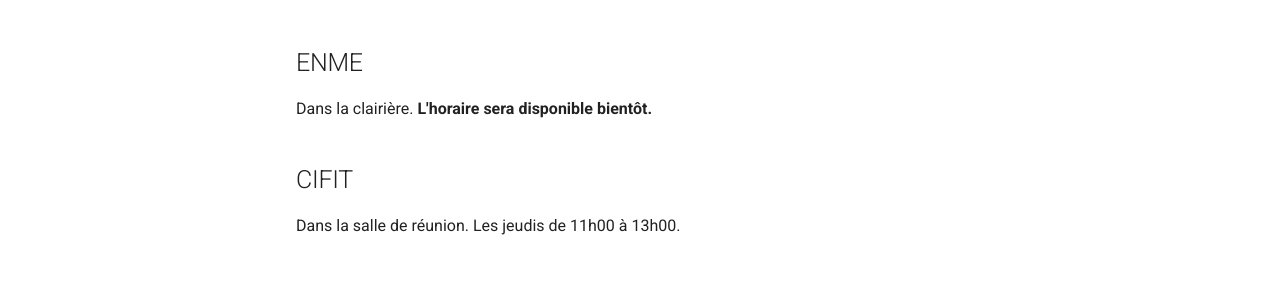
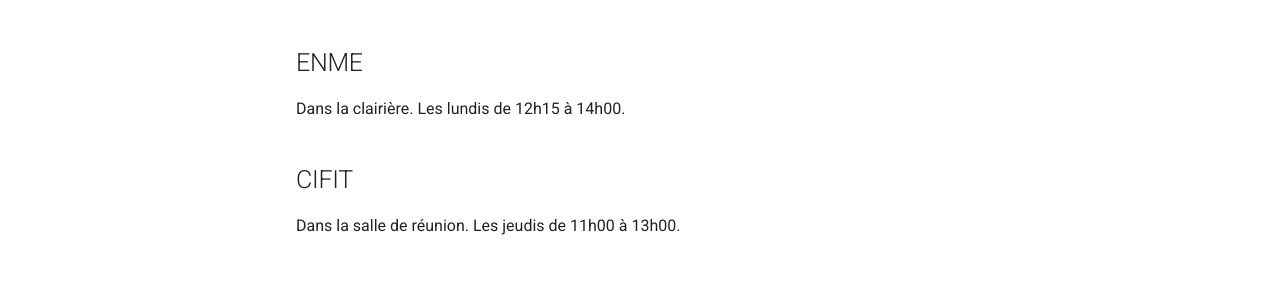
Before and after one commit to cegepvictoetienne/techinfo, an MkDocs documentation site: the page built from wiki/centre-aide-informatique.md, in a window 1280 px wide and 938 px high. Shown: the part 515-798 px from the top of the window. Built offline with MkDocs 1.6.1 and Material for MkDocs 9.7.7, drawn with Linux system fonts in a browser that asks for light colours.

Commit message:
ajout horaire emne

```diff
--- a/wiki/centre-aide-informatique.md
+++ b/wiki/centre-aide-informatique.md
@@ -16,7 +16,7 @@ Dans l'atrium. Les mardis de 10h15 à 12h00.
 
 ## ENME
 
-Dans la clairière. **L'horaire sera disponible bientôt.**
+Dans la clairière. Les lundis de 12h15 à 14h00.
 
 ## CIFIT
 
```
